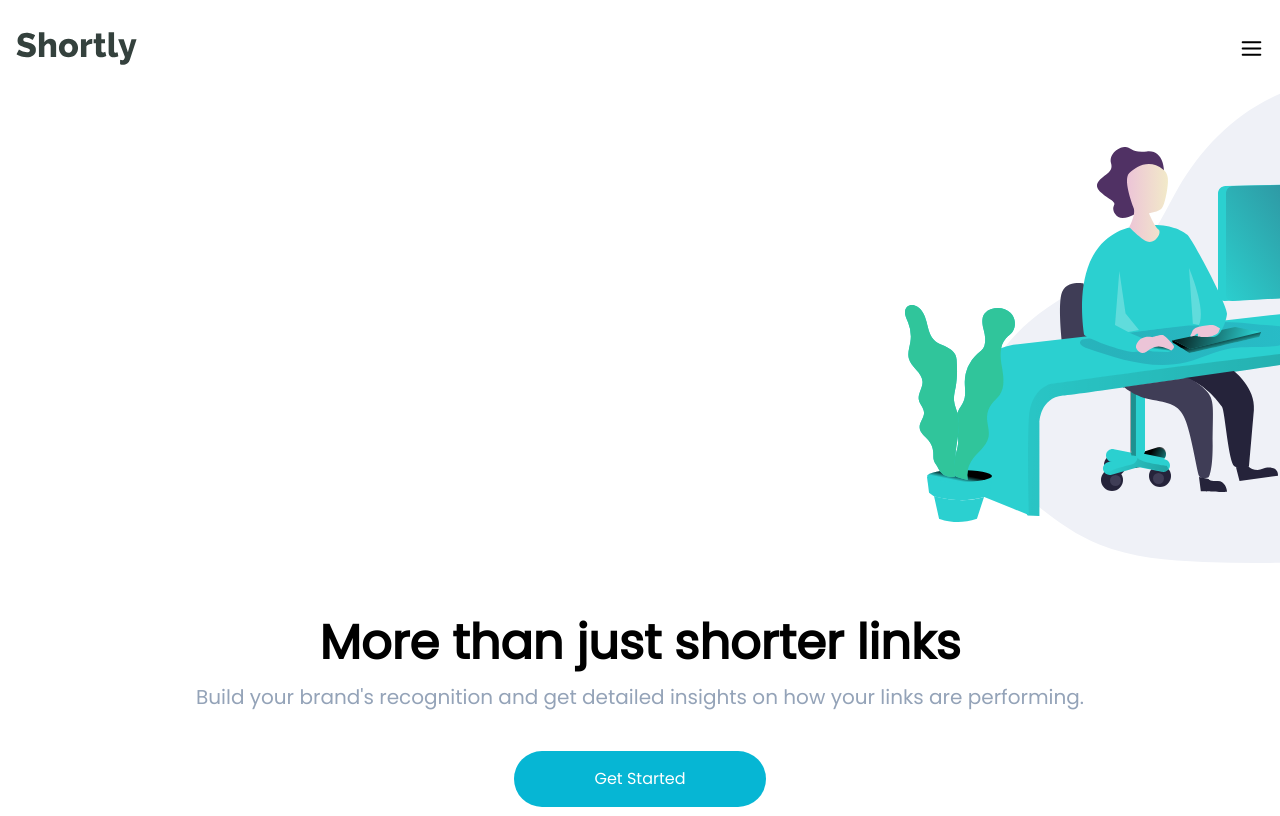
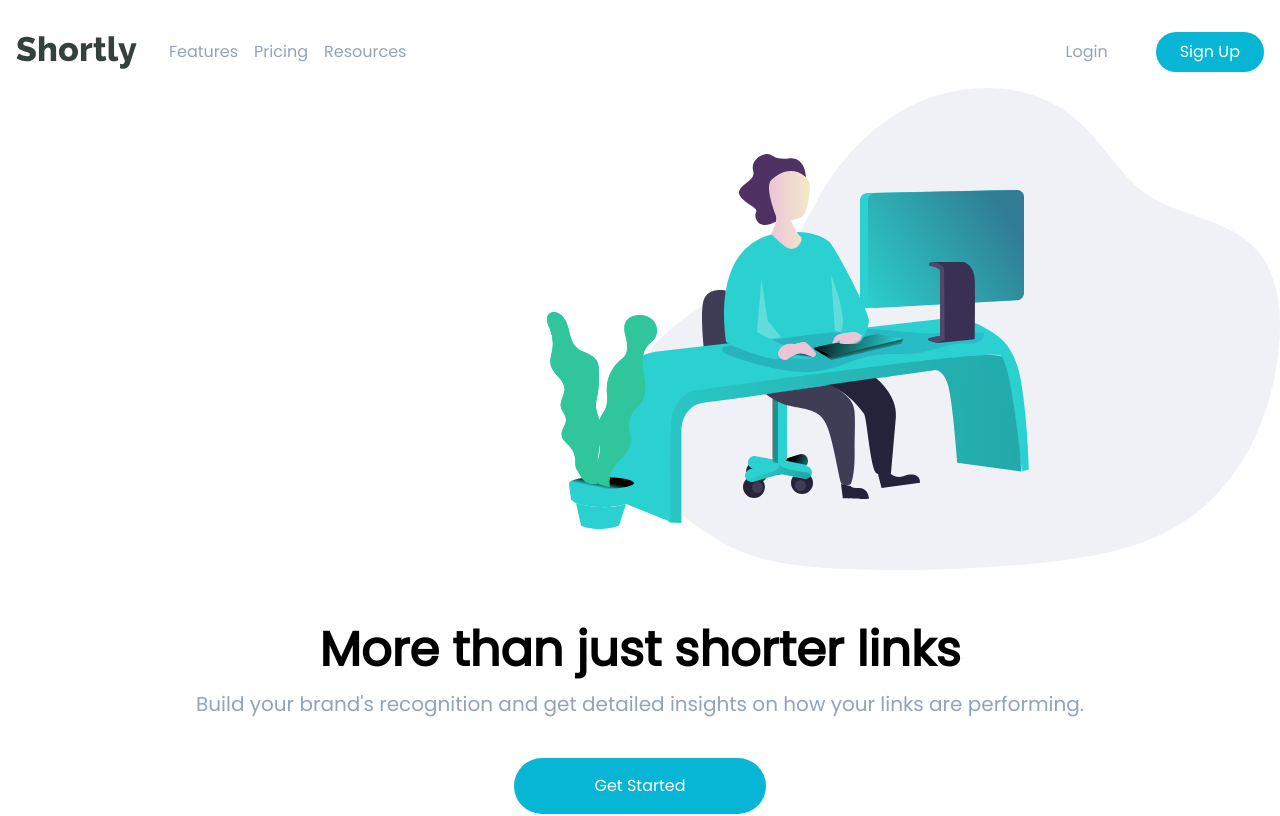
Before and after one commit to JulianOviedo/url-shortly, a React (Vite) app: page / in a window 1280 px wide. Shown: the top 816 px of the page. Built offline with nearby package versions, Linux system fonts and the light colour scheme.

Commit message:
add header desktop

```diff
--- a/src/App.tsx
+++ b/src/App.tsx
@@ -1,13 +1,13 @@
 /* eslint-disable react/jsx-closing-tag-location */
 /* eslint-disable @typescript-eslint/no-misused-promises */
 import { useRef, useState } from 'react'
-import { IlustrationWorking, Logo } from './components/Icons'
+import { IlustrationWorking } from './components/Icons'
 import { ShortUrls, getShortUrl } from './services/getShortUrl'
 import { toast } from 'react-hot-toast'
 import { ShortUrlModal } from './components/ShortUrlModal'
 import { BenefitCard } from './components/BenefitsCard'
 import { Footer } from './components/Footer'
-import { BurgerMenu } from './components/BurgerMenu'
+import { Header } from './components/Header'
 
 function App () {
   const inputRef = useRef<HTMLInputElement>(null)
@@ -46,12 +46,7 @@ function App () {
 
   return (
     <>
-      <header>
-        <div className='flex flex-row justify-between items-center p-4 mt-4'>
-          <Logo color='#34413D' />
-          <BurgerMenu />
-        </div>
-      </header>
+      <Header />
 
       <main className='relative z-20'>
 
--- a/src/components/BurgerMenu.tsx
+++ b/src/components/BurgerMenu.tsx
@@ -11,7 +11,7 @@ export const BurgerMenu = () => {
 
   return (
     <>
-      <button onClick={handleToggleBurgerMenu}>
+      <button className='md:hidden' onClick={handleToggleBurgerMenu}>
         <BurgerMenuIcon />
       </button>
       <div
--- /dev/null
+++ b/src/components/Header.tsx
@@ -0,0 +1,38 @@
+import { BurgerMenu } from './BurgerMenu'
+import { Logo } from './Icons'
+
+export const Header = () => {
+  return (
+    <header>
+      <div className='flex flex-row justify-between items-center p-4 mt-4 md:hidden'>
+        <Logo color='#34413D' />
+        <BurgerMenu />
+      </div>
+
+      <div className='flex-row justify-between items-center p-4 mt-4 hidden md:flex'>
+        <div className='flex flex-row items-center gap-8'>
+          <Logo color='#34413D' />
+          <ul className='flex flex-row gap-4 text-slate-400 items-center'>
+            <li>
+              <a href='#'>Features</a>
+            </li>
+            <li>
+              <a href='#'>Pricing</a>
+            </li>
+            <li>
+              <a href='#'>Resources</a>
+            </li>
+          </ul>
+        </div>
+        <div className='flex flex-row gap-6'>
+          <button className='text-slate-400 p-2 px-6 rounded-full cursor-pointer hover:bg-cyan-200 hover:text-slate-700'>
+            Login
+          </button>
+          <button className='bg-cyan-500 text-white p-2 px-6 rounded-full cursor-pointer hover:bg-cyan-200 hover:text-slate-700'>
+            Sign Up
+          </button>
+        </div>
+      </div>
+    </header>
+  )
+}
```
Also changed, not shown: src/components/Icons.tsx (+1 -1 lines).
